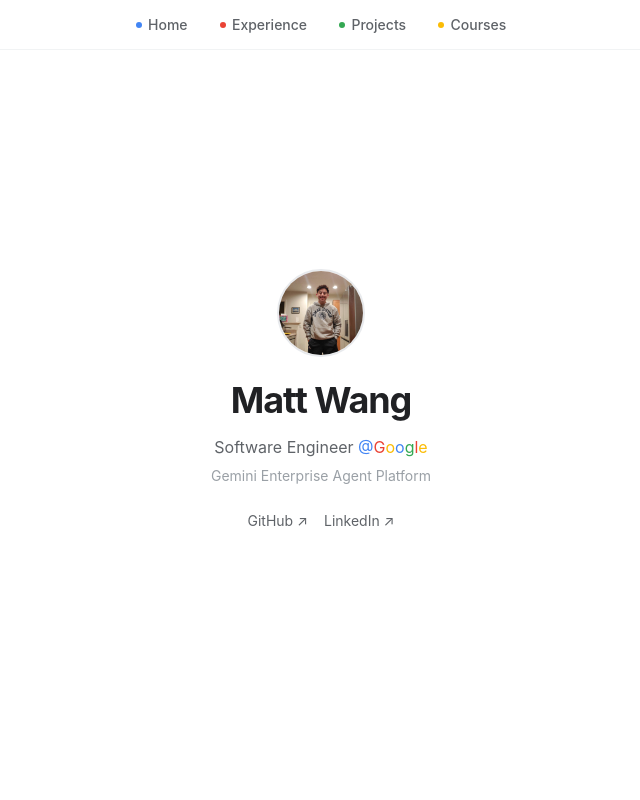
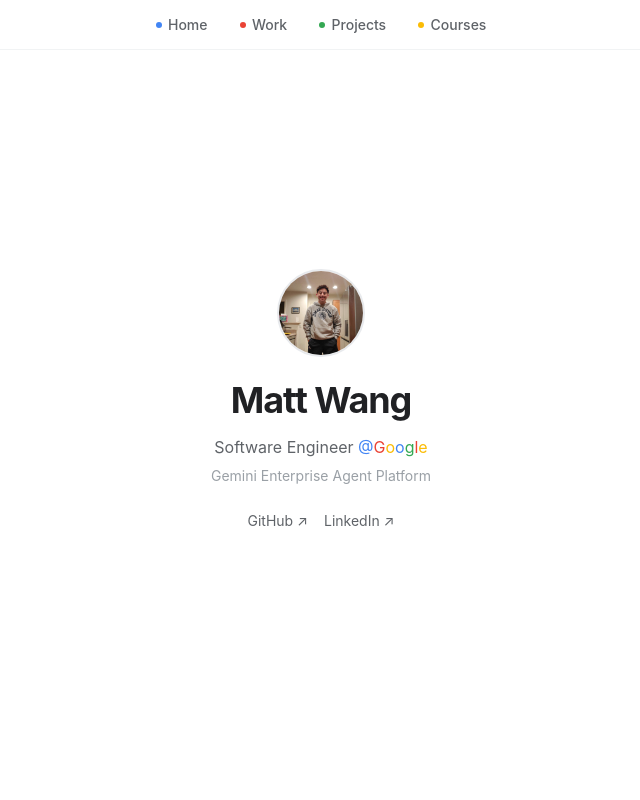
Before and after one commit to matthewwangg/portfolio-website, a Next.js app in the folder portfolio-app/: page / in a window 1280 px wide. Shown: the top 800 px of the page, without its empty margins (319-959 px from the left). Built offline with nearby package versions, Linux system fonts and the light colour scheme.

Commit message:
Updated label

```diff
--- a/portfolio-app/src/app/components/navbar.tsx
+++ b/portfolio-app/src/app/components/navbar.tsx
@@ -2,7 +2,7 @@
 
 const links = [
     { label: "Home", href: "#hero", color: "#4285F4" },
-    { label: "Experience", href: "#work", color: "#EA4335" },
+    { label: "Work", href: "#work", color: "#EA4335" },
     { label: "Projects", href: "#projects", color: "#34A853" },
     { label: "Courses", href: "#courses", color: "#FBBC05" },
 ];
```
